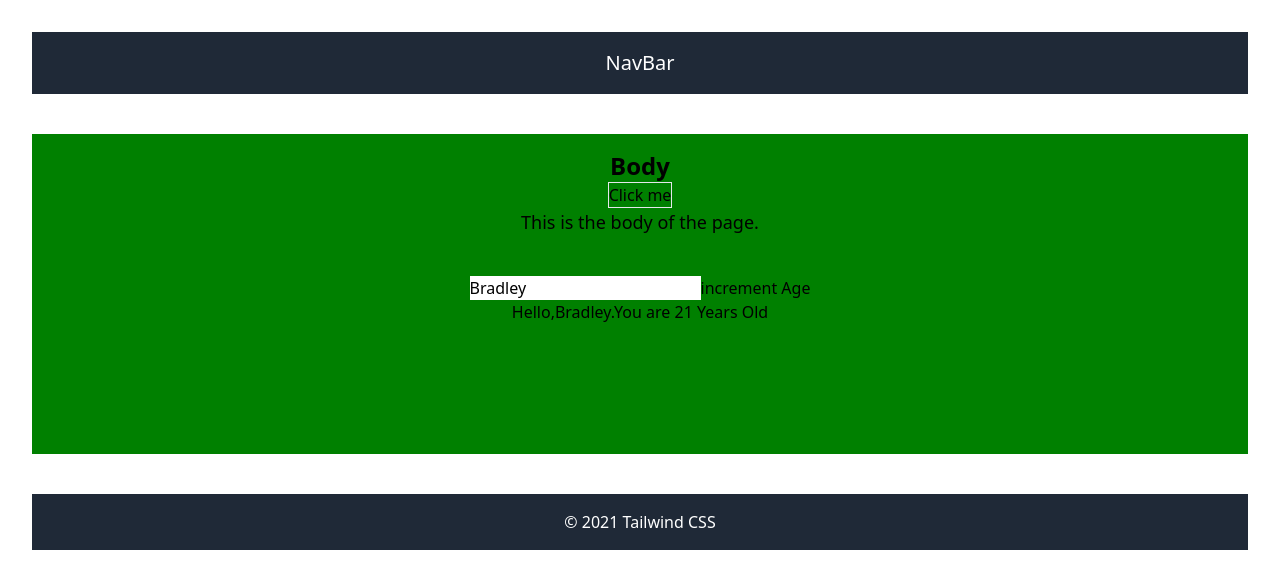
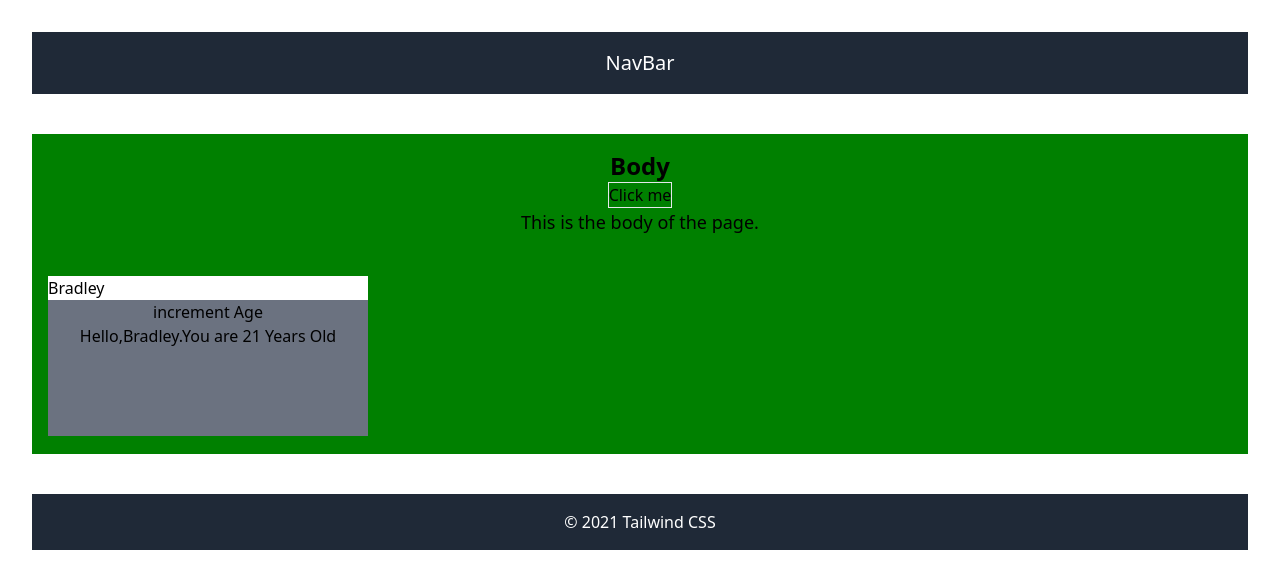
Before and after one commit to John-Mukhwana/Tech_Family, a React (Vite) app in the folder ReactTailwindcss/: page / in a window 1280 px wide. Shown: the top 588 px of the page. Built offline with nearby package versions, Linux system fonts and the light colour scheme.

Commit message:
Updated the useReducer Component

```diff
--- a/ReactTailwindcss/src/components/useReducer.jsx
+++ b/ReactTailwindcss/src/components/useReducer.jsx
@@ -38,8 +38,9 @@ export default function Form(){
     }
 
     return(
-        <>
+        <div className="flex flex-col bg-gray-500 w-80 h-40">
         <input
+
            value={state.name}
            onChange={handleInputChange}
         />
@@ -48,7 +49,7 @@ export default function Form(){
         </button>
 
         <p>Hello,{state.name}.You are {state.age} Years Old</p>
-        </>
+        </div>
     )
 
 }
```
